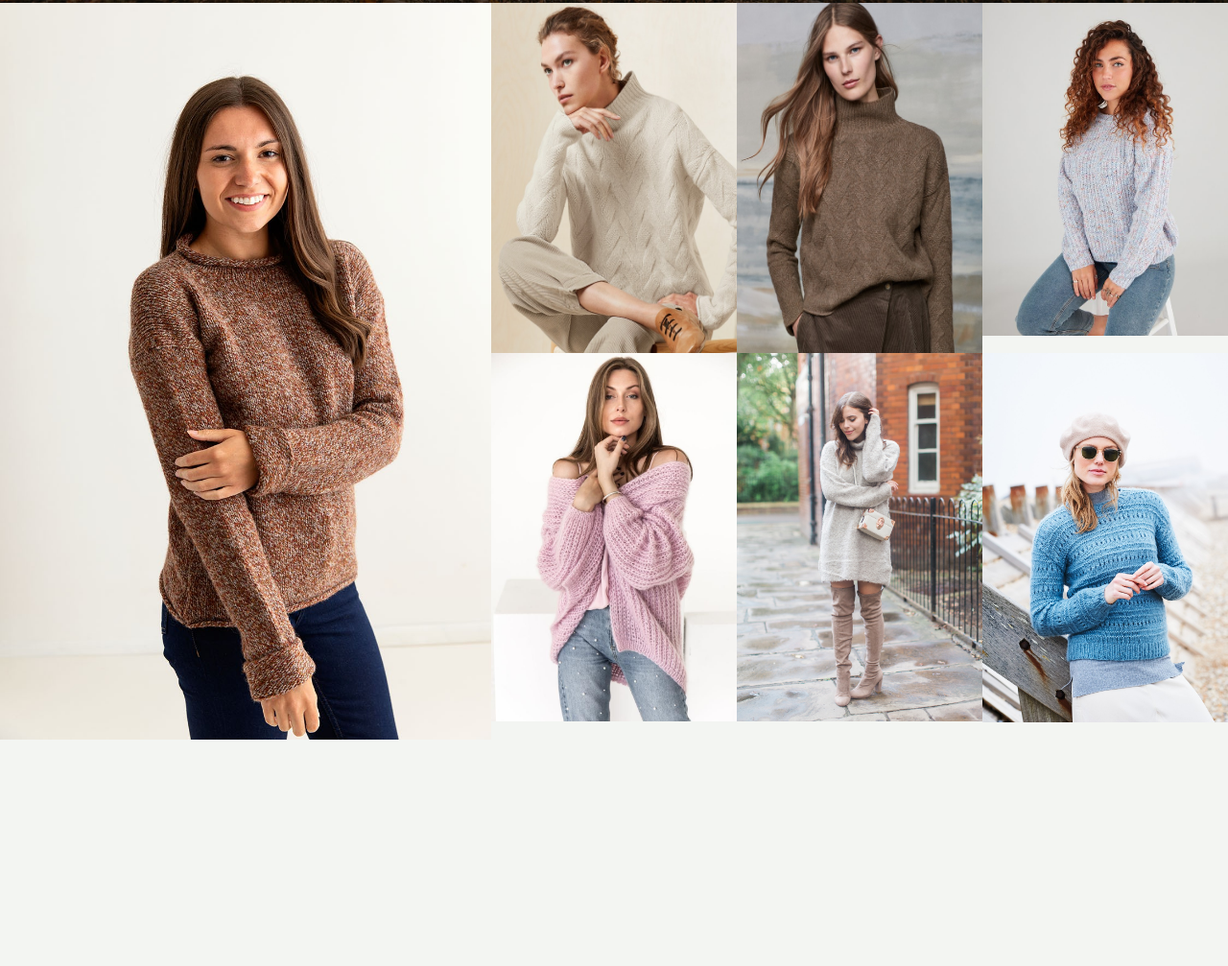
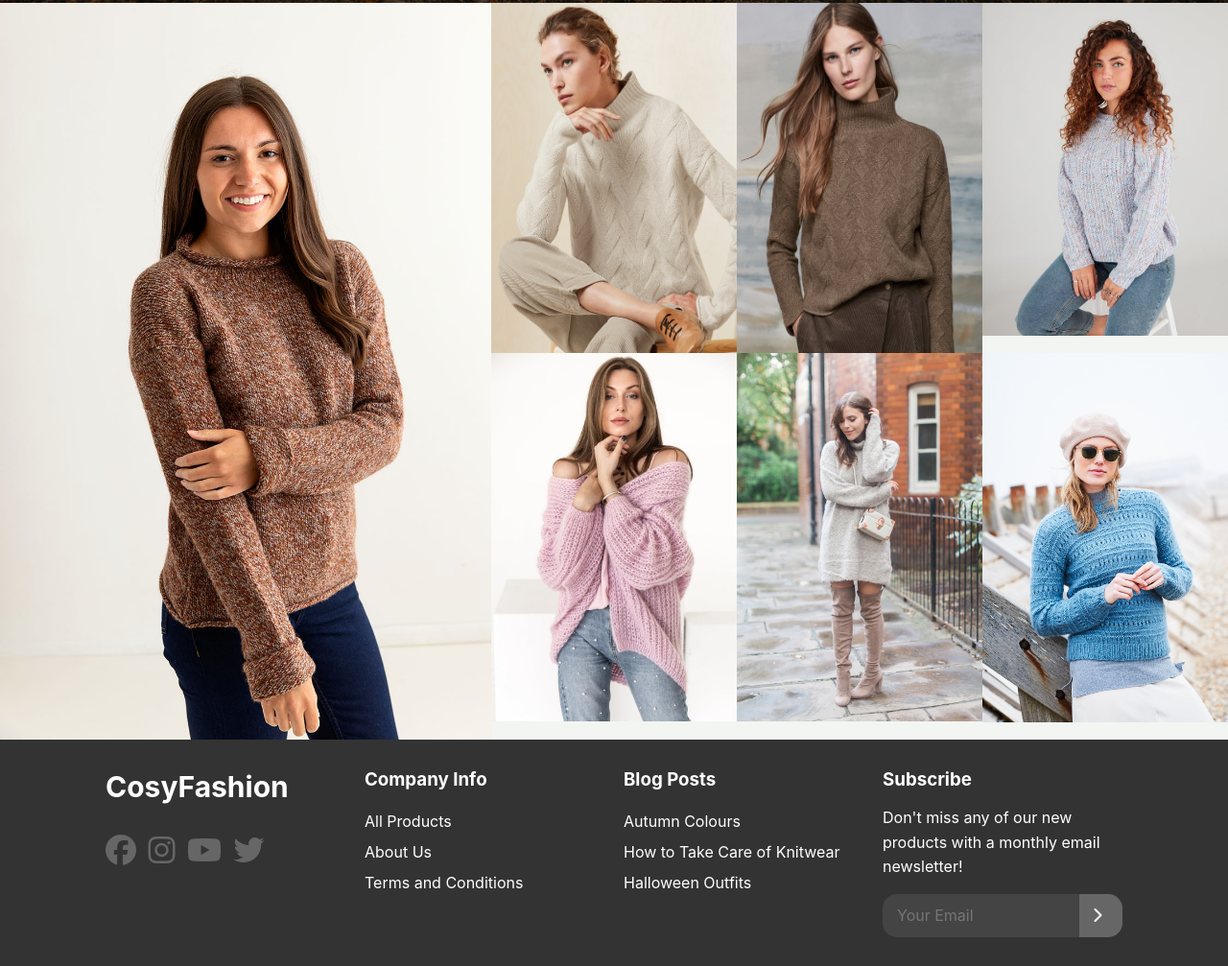
Before and after one commit to hanakola/fashion-landing-page, a plain HTML site: page index.html in a window 1280 px wide. Shown: the part 1329-2336 px from the top of the page at 96% size. Before the commit the page ends 2100 px from the top, so only its background shows below. Drawn offline with Linux system fonts and the light colour scheme.

Commit message:
Added footer and email form submission

```diff
--- a/css/style.css
+++ b/css/style.css
@@ -1,6 +1,7 @@
 :root {
   --primary-color: #333;
   --secondary-color: #444;
+  --tertiary-color: #666;
   --overlay-color: rgba(0, 0, 0, 0.7);
 }
 
@@ -71,7 +72,7 @@ img {
 }
 
 .navbar .nav a:hover {
-  color: #555;
+  color: var(--tertiary-color);
 }
 
 .main-section {
@@ -133,3 +134,87 @@ img {
   grid-row: 1/3;
   grid-column: 1/3;
 }
+
+.footer-section {
+  background: var(--primary-color);
+  color: white;
+  padding: 30px 0;
+}
+
+.footer-section .container {
+  display: grid;
+  grid-template-columns: repeat(4, 1fr);
+  grid-gap: 20px;
+}
+
+.footer-section i {
+  color: var(--tertiary-color);
+  margin-right: 8px;
+  cursor: pointer;
+}
+
+.footer-section i:hover {
+  transform: scale(1.1);
+}
+
+.footer-section h2 {
+  font-size: 30px;
+  margin-bottom: 30px;
+}
+
+.footer-section h3 {
+  margin-bottom: 15px;
+}
+
+.footer-section li {
+  cursor: pointer;
+  line-height: 2;
+}
+
+.email-form {
+  width: 100%;
+  display: inline-block;
+  background: var(--secondary-color);
+  position: relative;
+  border-radius: 15px;
+  line-height: 0;
+  margin-top: 15px;
+}
+
+.email-form .form-control {
+  display: inline-block;
+  border: 0;
+  outline: 0;
+  font-size: 16px;
+  color: white;
+  background-color: transparent;
+  font-family: inherit;
+  margin: 0;
+  padding: 0 20px 0 15px;
+  width: 100%;
+  height: 45px;
+  border-radius: 15px;
+}
+
+.email-form .submit {
+  display: inline-block;
+  position: absolute;
+  top: 0;
+  right: 0;
+  width: 45px;
+  height: 45px;
+  background-color: var(--tertiary-color);
+  font-size: 16px;
+  text-align: center;
+  margin: 0;
+  padding: 0;
+  border: 0;
+  outline: 0;
+  color: var(--primary-color);
+  cursor: pointer;
+  border-radius: 0 15px 15px 0;
+}
+
+.email-form .submit i {
+  color: white;
+}
--- a/index.html
+++ b/index.html
@@ -59,6 +59,57 @@
       </div>
     </section>
 
+    <footer class="footer-section">
+      <div class="container">
+        <div>
+          <h2>CosyFashion</h2>
+          <i class="fab fa-facebook fa-2x"></i>
+          <i class="fab fa-instagram fa-2x"></i>
+          <i class="fab fa-youtube fa-2x"></i>
+          <i class="fab fa-twitter fa-2x"></i>
+        </div>
+        <div>
+          <h3>Company Info</h3>
+          <ul>
+            <li>All Products</li>
+            <li>About Us</li>
+            <li>Terms and Conditions</li>
+          </ul>
+        </div>
+        <div>
+          <h3>Blog Posts</h3>
+          <ul>
+            <li>Autumn Colours</li>
+            <li>How to Take Care of Knitwear</li>
+            <li>Halloween Outfits</li>
+          </ul>
+        </div>
+        <div>
+          <h3>Subscribe</h3>
+          <p>
+            Don't miss any of our new products with a monthly email newsletter!
+          </p>
+          <form name="email-form" method="POST" data-netlify="true">
+            <div class="email-form">
+              <span class="form-control-wrap">
+                <input
+                  type="email"
+                  name="email"
+                  id="email"
+                  size="40"
+                  class="form-control"
+                  placeholder="Your Email"
+                />
+              </span>
+              <button type="submit" class="form-control submit">
+                <i class="fas fa-chevron-right"></i>
+              </button>
+            </div>
+          </form>
+        </div>
+      </div>
+    </footer>
+
     <script src="js/script.js"></script>
   </body>
 </html>
```
